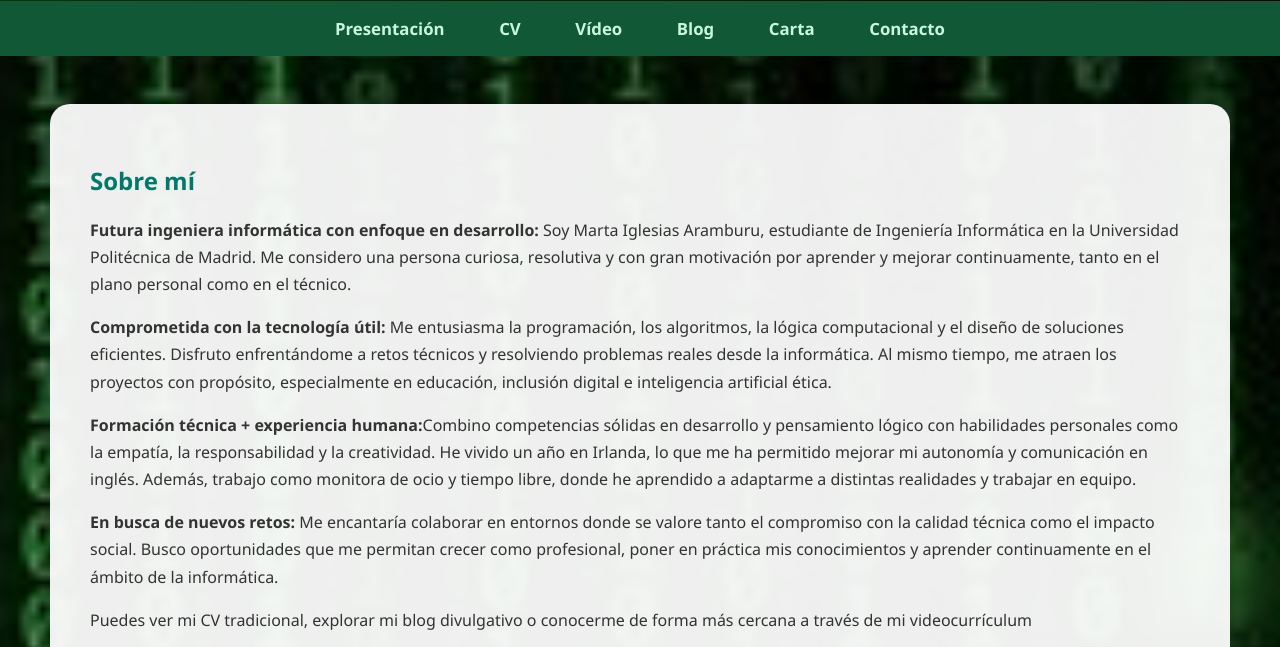
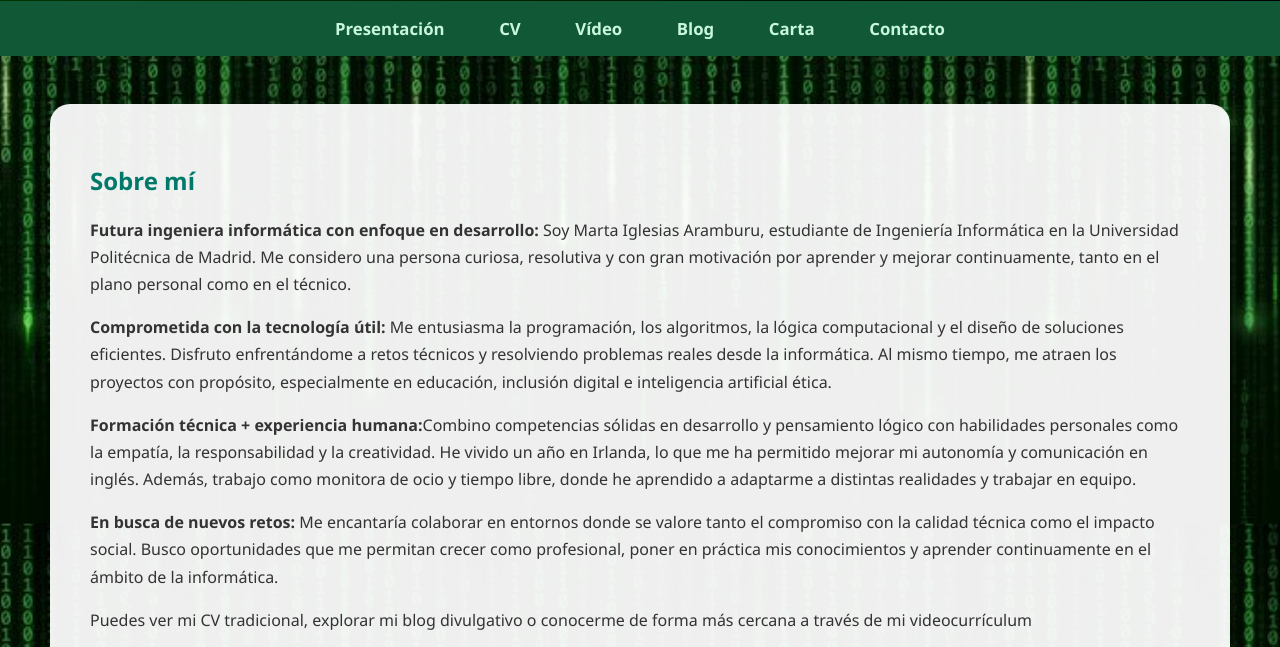
Before and after one commit to Martaiglesias962/martaiglesias962.github.io, a plain HTML site: page conoceme.html in a window 1280 px wide. Shown: the part 137-784 px from the top of the page. Drawn offline with Linux system fonts and the light colour scheme.

Commit message:
Update conoceme.html

```diff
--- a/conoceme.html
+++ b/conoceme.html
@@ -9,8 +9,9 @@
     padding: 0;
     font-family: 'Segoe UI', sans-serif;
     background-image: url('matrix.jpg');
-    background-size: cover;
-    background-position: center;
+    background-size: 80%; /* ← Menor zoom */
+    background-repeat: repeat; /* Repetir si hace falta */
+    background-position: center top;
     color: #333;
   }
 
```
